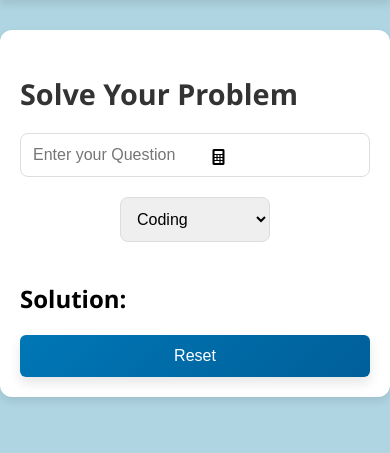
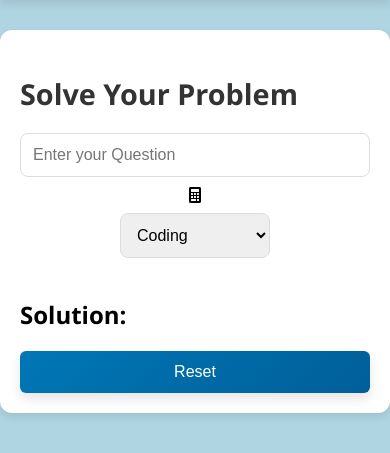
Before and after one commit to OSAMAGHAFFARTKOJL/OneLiner-Flask, a Flask app: page /output in a window 390 px wide. Shown: the part 52-505 px from the top of the page. Run offline with Flask 3, Linux system fonts and the light colour scheme.

Commit message:
Update output.css

```diff
--- a/static/output.css
+++ b/static/output.css
@@ -54,8 +54,8 @@ p {
     display: flex;
     align-items: center;
     margin-bottom: 20px;
-    width: 70%;
-    max-width: 70%;
+    width: 100%;
+    max-width: 100%;
 }
 
 .answer-section {
@@ -121,11 +121,7 @@ p {
     margin-top: 10px;
     margin-right: 600px ;
 }
-i{
-    position:absolute;
-    top:30%;
-    left:55%
-}
+
 .submit-btn:hover {
     background: linear-gradient(135deg, #005f99, #004472);
     transform: translateY(-3px);
@@ -422,4 +418,6 @@ i{
         padding: 6px;
         font-size: 0.8rem;
     }
+}8rem;
+    }
 }
```
